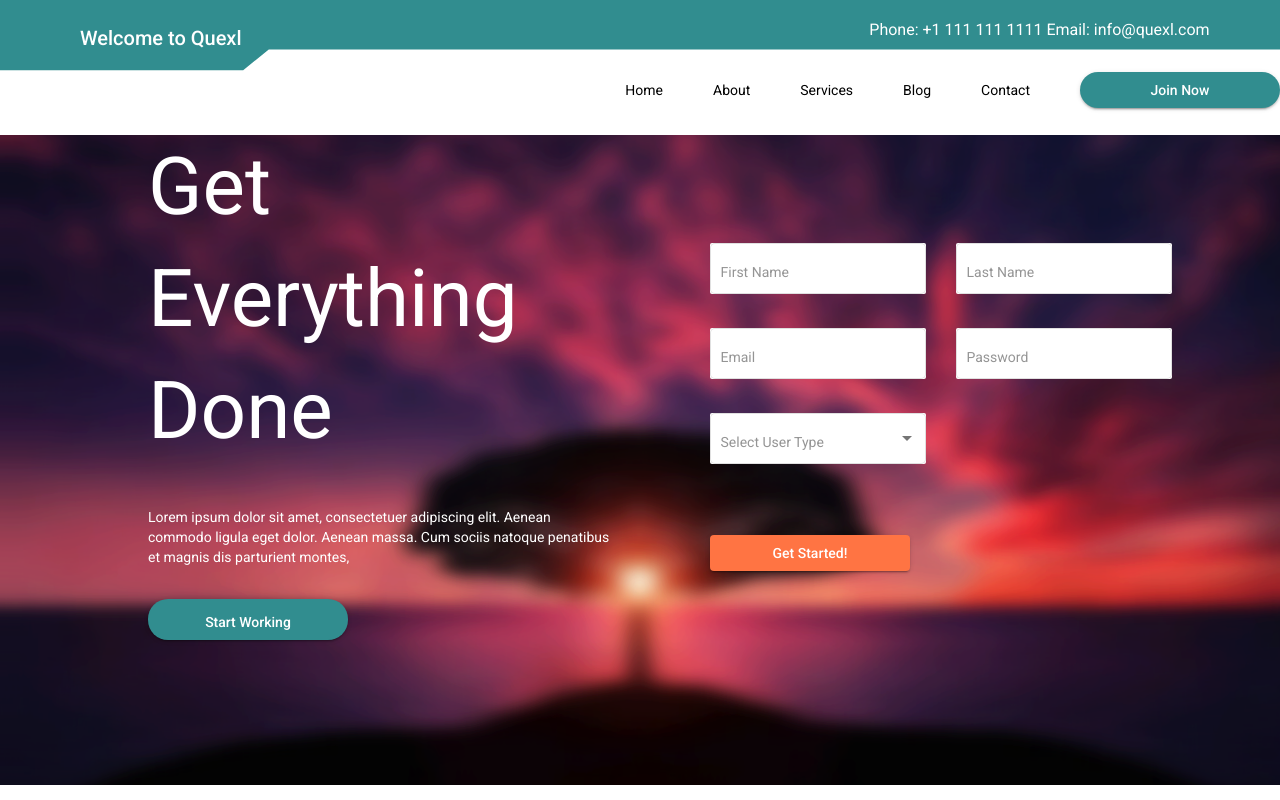
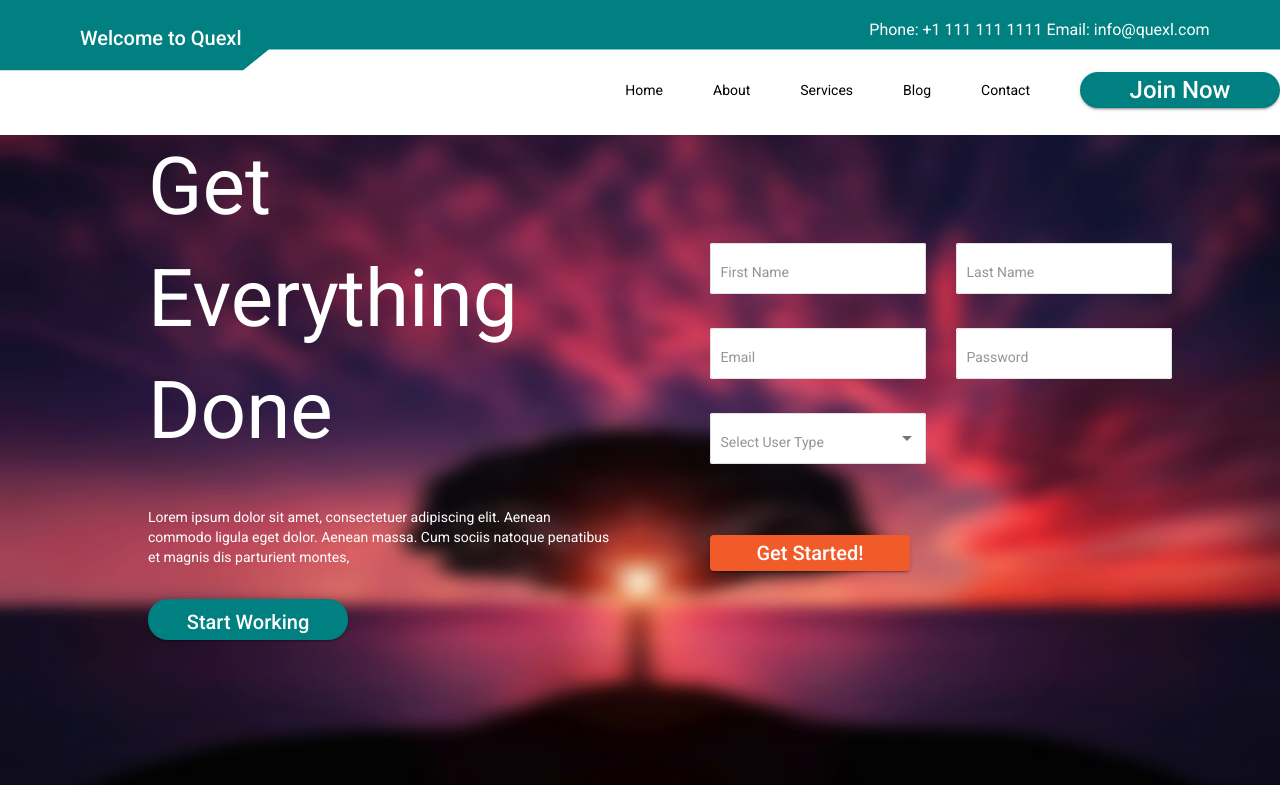
Before and after one commit to munyuaDeveloper/Quexl, an Angular app: page / in a window 1280 px wide. Built offline with nearby package versions, Linux system fonts and the light colour scheme.

Commit message:
finished the design on contact us

```diff
--- a/src/app/landing-page/landing-page.component.html
+++ b/src/app/landing-page/landing-page.component.html
@@ -457,6 +457,8 @@
     <div class="section_wrapper">
       <div class="contact_section">
         <div class="section_content">
+
+          <div class="contact">
             <div class="contact_section_desc">
               <h2>Contact Us</h2>
               <h1>Join Quexl To Get Unlimited<br><br>
@@ -510,6 +512,7 @@
                 </div>
               </mat-card-content>
             </mat-card>
+          </div>
         </div>
       </div>
 
--- a/src/app/landing-page/landing-page.component.scss
+++ b/src/app/landing-page/landing-page.component.scss
@@ -1,8 +1,10 @@
-$cadetblue: #318d8f;
-$redish: #ff7443;
+$cadetblue: #008080;
+$redish: #f05b29;
 $whiteColor: #ffffff;
 $borderColor: darkslategrey;
 $chartreuse: #52a300;
+$purple: #5d0078;
+$bold_border: #62d7a1;
 #main_wrapper {
   width: 100%;
   height: auto;
@@ -54,6 +56,7 @@ $chartreuse: #52a300;
     background-color: $cadetblue;
     color: $whiteColor;
     padding-top: 5px;
+    font-size: 20px;
   }
 
   ::ng-deep.mat-form-field-appearance-outline .mat-form-field-outline {
@@ -78,6 +81,7 @@ $chartreuse: #52a300;
     background-color: $redish;
     color: $whiteColor;
     margin-top: 40px;
+    font-size: 20px;
   }
 
 }
@@ -120,7 +124,7 @@ $chartreuse: #52a300;
 
   .arrow_indicator {
     clip-path: polygon(0 0, 54% 100%, 100% 0);
-    background-color: $cadetblue;
+    background-color: $bold_border;
     height: 30px;
     width: 110px;
     margin: 5px auto;
@@ -184,8 +188,8 @@ $chartreuse: #52a300;
 
 //==============================Testimonials section============================================================================
 .testimonials {
-  background: rgb(0,212,255);
-  background: linear-gradient(90deg, rgba(0,212,255,1) 0%, rgba(9,121,75,1) 100%);
+  background: rgb(84,201,201);
+  background: linear-gradient(90deg, rgba(84,201,201,1) 0%, rgba(96,222,172,1) 50%);
   padding: 50px 0;
 
   .testimonials_section_desc {
@@ -221,7 +225,7 @@ $chartreuse: #52a300;
 
 //==============================Our Latest news section============================================================================
 .latest_news_section {
-  padding: 50px 0;
+  padding: 50px 0 10px 0;
   .news_card {
     img {
       height: 395px;
@@ -231,6 +235,10 @@ $chartreuse: #52a300;
 
 //==============================Contact section============================================================================
 .contact_section {
+  background-image: url('../../assets/images/contact_bg.svg');
+  background-size: cover;
+  background-repeat: no-repeat;
+  //background-position: center;
   .contact_section_desc {
     text-align: center;
     h1 {
@@ -240,7 +248,10 @@ $chartreuse: #52a300;
       text-decoration: underline;
     }
   }
-
+  .contact {
+    padding-top: 170px;
+    color: $whiteColor;
+  }
   .contact_card {
     width: 75%;
     margin: 50px auto;
@@ -264,7 +275,8 @@ $chartreuse: #52a300;
       }
     }
     .contact_btn {
-      background-image: linear-gradient(to right top, #052837, #00566b, #008889, #00ba88, #12eb67);
+      background: rgb(84,201,201);
+      background: linear-gradient(90deg, rgba(84,201,201,1) 0%, rgba(96,222,172,1) 50%);
       color: $whiteColor;
       border-radius: 20px;
       height: 50px;
@@ -289,7 +301,7 @@ $chartreuse: #52a300;
   }
   .bold_divider {
     width: 50px;
-    border-bottom: 3px solid $chartreuse;
+    border-bottom: 3px solid $bold_border;
     margin-bottom: 10px;
   }
   .quick_links {
--- a/src/app/navigation/navigation.component.scss
+++ b/src/app/navigation/navigation.component.scss
@@ -1,6 +1,10 @@
-$cadetblue: #318d8f;
-$redish: #ff7443;
+$cadetblue: #008080;
+$redish: #f05b29;
 $whiteColor: #ffffff;
+$borderColor: darkslategrey;
+$chartreuse: #52a300;
+$purple: #5d0078;
+$bold_border: #62d7a1;
 
 mat-sidenav-container, mat-sidenav-content, mat-sidenav {
   height: 100%;
@@ -51,6 +55,7 @@ mat-sidenav {
   width: 200px;
   background-color: $cadetblue;
   color: $whiteColor;
+  font-size: 24px;
 }
 
 .nav_item {
```
Also changed, not shown: src/assets/color codes/color codes.txt (added), src/assets/images/contact_bg.svg (added). Lines whose indentation alone changed are shown as unchanged.
